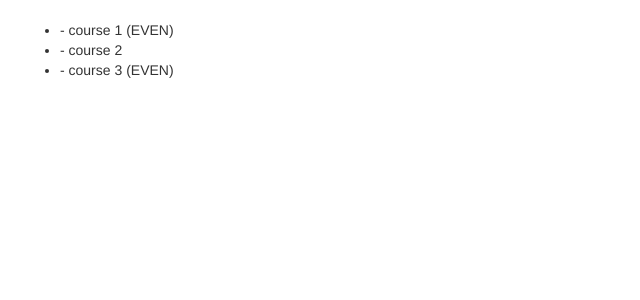
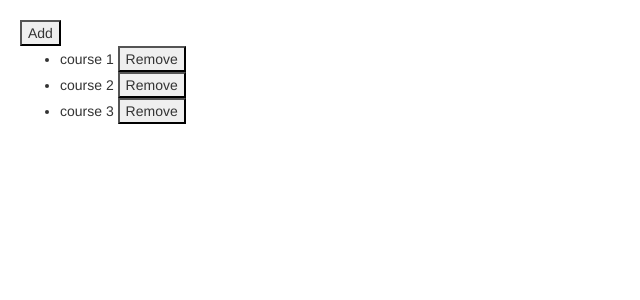
Before and after one commit to Maharoz/Angular-Introductory-Project, an Angular app: page / in a window 1280 px wide. Shown: the top 300 px of the page, without its empty margins (0-640 px from the left). Built offline with nearby package versions, Linux system fonts and the light colour scheme.

Commit message:
change detection implemented

```diff
--- a/src/app/app.component.html
+++ b/src/app/app.component.html
@@ -1,7 +1,9 @@
 <link rel="stylesheet" href="https://maxcdn.bootstrapcdn.com/bootstrap/3.3.7/css/bootstrap.min.css">
 
+<button (click)="onAdd()">Add</button>
 <ul>
-    <li *ngFor="let course of courses; even as isEven">
-       {{i}} - {{ course.name }} <span *ngIf="isEven">(EVEN)</span>
+    <li *ngFor="let course of courses">
+        {{ course.name }}
+        <button (click)="onRemove(course)">Remove</button>
     </li>
 </ul>
--- a/src/app/app.component.ts
+++ b/src/app/app.component.ts
@@ -12,4 +12,13 @@
   {id:2 , name:'course 2'},
   {id:3 , name:'course 3'}
 ];
+
+onAdd(){
+  this.courses.push({id:4 , name : 'course 4'});
 }
+
+onRemove(course){
+let index = this.courses.indexOf(course);
+this.courses.splice(index,1);
+}
+}
```
